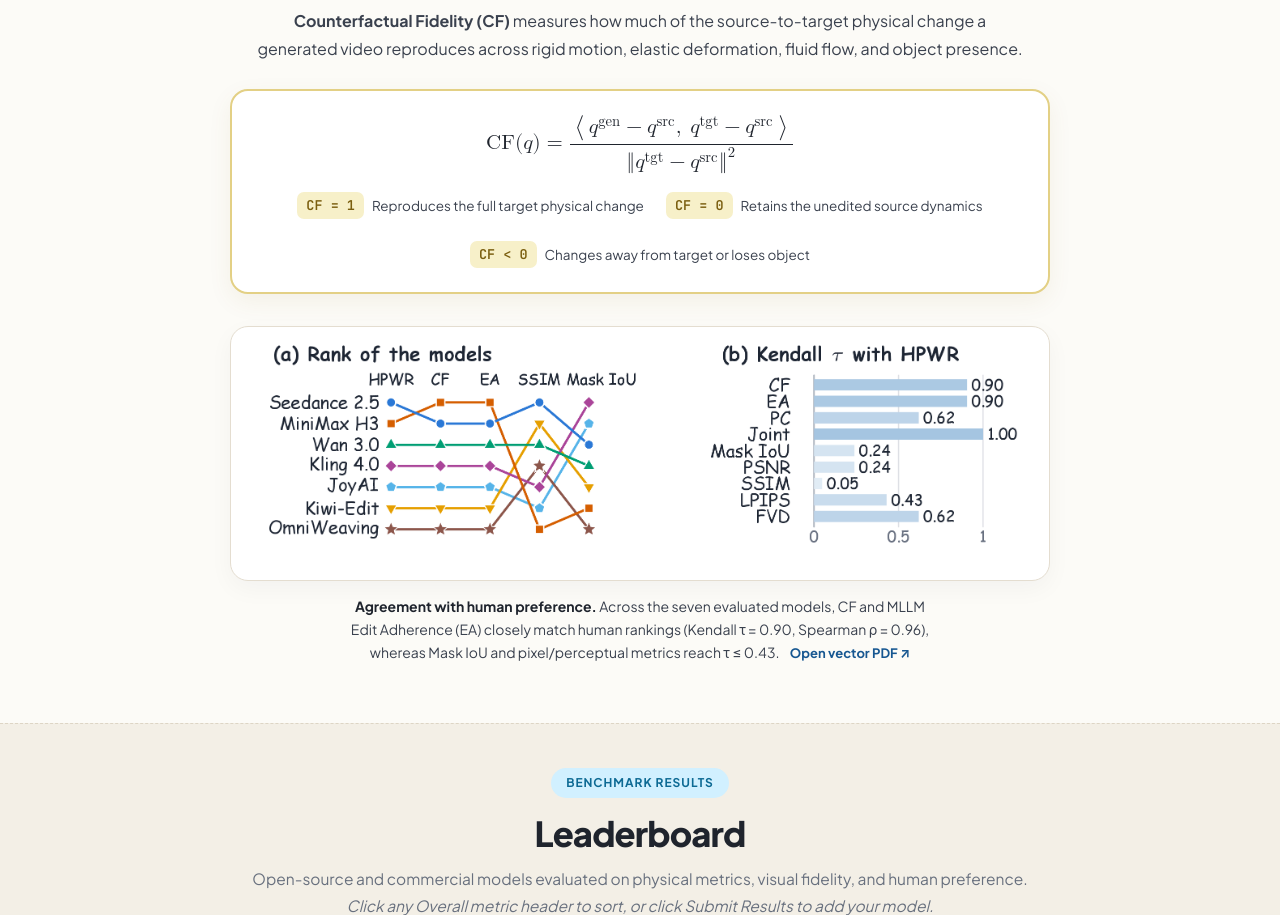
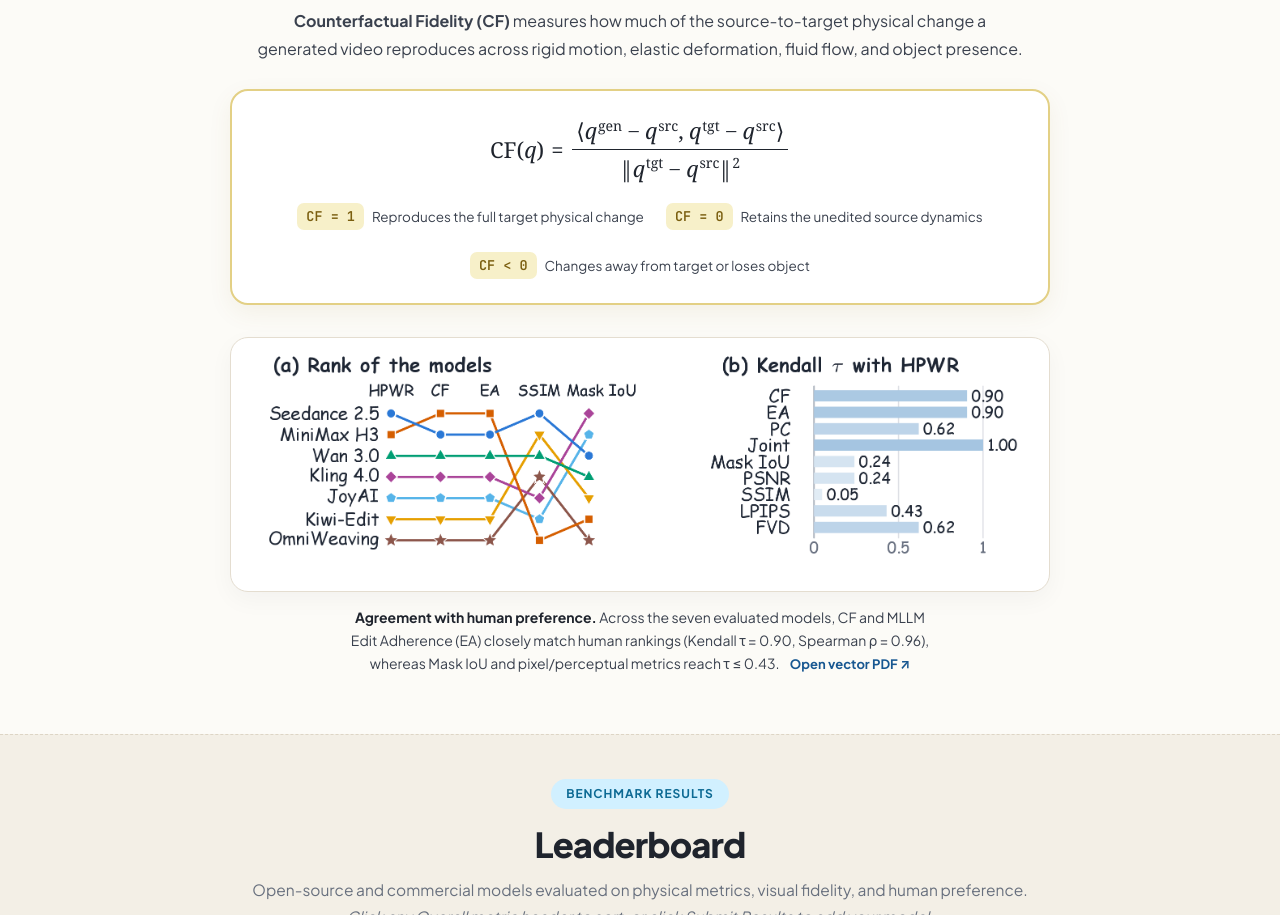
Before and after one commit to phycove/phycove.github.io, a plain HTML site: page index.html in a window 1280 px wide. Shown: the part 5249-6164 px from the top of the page. Drawn offline with Linux system fonts and the light colour scheme.

Commit message:
Set the CF formula in HTML
MathML script spacing depends on each browser's layout and looked cramped
on zoomed 4K screens. The formula is now HTML with an explicit fraction,
italic variables and fixed script offsets, identical at every page zoom.

Co-Authored-By: Claude Opus 5.5 <noreply@anthropic.com>

```diff
--- a/assets/css/style.css
+++ b/assets/css/style.css
@@ -659,7 +659,19 @@ img, video { max-width: 100%; }
   border-radius: 18px; text-align: center;
   box-shadow: 0 8px 24px rgba(122, 94, 15, .07);
 }
-.task-equation math { font-family: "Cambria Math", "STIX Two Math", "Latin Modern Math", math; font-size: 21px; color: var(--ink); }
+/* The CF formula, set in HTML: italic serif variables, upright scripts, explicit spacing */
+.eq { font-family: Cambria, "STIX Two Text", "Times New Roman", serif; color: var(--ink); white-space: nowrap; }
+.task-equation > .eq { display: flex; align-items: center; justify-content: center; margin: 0; font-size: 22px; line-height: 1.45; }
+.eq-var { font-style: italic; }
+.eq-delim { font-family: "Cambria Math", "STIX Two Math", Cambria, serif; }
+.eq-op { margin: 0 .32em; }
+.eq-minus { margin: 0 .24em; }
+.eq-sep { margin-right: .24em; }
+.eq-sup { position: relative; top: -.6em; margin-left: .06em; font-size: .64em; line-height: 0; vertical-align: baseline; }
+.eq-pow { margin-left: .04em; }
+.eq-frac { display: inline-flex; flex-direction: column; align-items: center; margin: 0 .08em; }
+.eq-num { padding: 0 .18em .1em; border-bottom: 1.5px solid currentColor; }
+.eq-den { padding: .12em .18em 0; }
 .task-symbols {
   display: flex; justify-content: center; flex-wrap: wrap; gap: 22px; margin: 18px 0 0;
 }
@@ -964,7 +976,7 @@ img, video { max-width: 100%; }
 @media (max-width: 640px) {
   .title-phrase { white-space: normal; }
   .task-equation { padding: 18px 16px; }
-  .task-equation math { font-size: 18px; }
+  .task-equation > .eq { font-size: 17px; }
   .task-symbols {
     flex-direction: column; align-items: flex-start; gap: 10px;
     max-width: 310px; margin: 16px auto 0;
--- a/index.html
+++ b/index.html
@@ -29,7 +29,7 @@
   <link rel="preconnect" href="https://fonts.googleapis.com">
   <link rel="preconnect" href="https://fonts.gstatic.com" crossorigin>
   <link href="https://fonts.googleapis.com/css2?family=Comic+Neue:wght@700&family=JetBrains+Mono:wght@400;500;600&family=Plus+Jakarta+Sans:wght@400;500;600;700;800&display=swap" rel="stylesheet">
-  <link rel="stylesheet" href="assets/css/style.css?v=20261128f">
+  <link rel="stylesheet" href="assets/css/style.css?v=20261128g">
   <script src="assets/js/app.js?v=20261128c" type="module"></script>
   <script data-goatcounter="https://phycove.goatcounter.com/count" async src="https://gc.zgo.at/count.js"></script>
 </head>
@@ -334,25 +334,15 @@
         </p>
 
         <div class="task-equation" aria-label="Counterfactual Fidelity formula">
-          <math display="block" aria-label="CF of q equals inner product of q gen minus q src and q tgt minus q src divided by squared norm of q tgt minus q src">
-            <mrow>
-              <mi>CF</mi><mo stretchy="false">(</mo><mi>q</mi><mo stretchy="false">)</mo>
-              <mo>=</mo>
-              <mfrac>
-                <mrow>
-                  <mo>&#x27E8;</mo>
-                  <msup><mi>q</mi><mtext>gen</mtext></msup><mo>&#x2212;</mo><msup><mi>q</mi><mtext>src</mtext></msup>
-                  <mo>,</mo><mspace width="0.25em"/>
-                  <msup><mi>q</mi><mtext>tgt</mtext></msup><mo>&#x2212;</mo><msup><mi>q</mi><mtext>src</mtext></msup>
-                  <mo>&#x27E9;</mo>
-                </mrow>
-                <msup>
-                  <mrow><mo>&#x2016;</mo><msup><mi>q</mi><mtext>tgt</mtext></msup><mo>&#x2212;</mo><msup><mi>q</mi><mtext>src</mtext></msup><mo>&#x2016;</mo></mrow>
-                  <mn>2</mn>
-                </msup>
-              </mfrac>
-            </mrow>
-          </math>
+          <!-- Set in HTML rather than MathML so script spacing is identical in every browser and at every page zoom -->
+          <p class="eq" role="math" aria-label="CF of q equals inner product of q gen minus q src and q tgt minus q src divided by squared norm of q tgt minus q src">
+            <span class="eq-lhs">CF<span class="eq-paren">(</span><span class="eq-var">q</span><span class="eq-paren">)</span></span>
+            <span class="eq-op">=</span>
+            <span class="eq-frac">
+              <span class="eq-num"><span class="eq-delim">&#x27E8;</span><span class="eq-var">q</span><sup class="eq-sup">gen</sup><span class="eq-minus">&#x2212;</span><span class="eq-var">q</span><sup class="eq-sup">src</sup><span class="eq-sep">,</span><span class="eq-var">q</span><sup class="eq-sup">tgt</sup><span class="eq-minus">&#x2212;</span><span class="eq-var">q</span><sup class="eq-sup">src</sup><span class="eq-delim">&#x27E9;</span></span>
+              <span class="eq-den"><span class="eq-delim">&#x2016;</span><span class="eq-var">q</span><sup class="eq-sup">tgt</sup><span class="eq-minus">&#x2212;</span><span class="eq-var">q</span><sup class="eq-sup">src</sup><span class="eq-delim">&#x2016;</span><sup class="eq-sup eq-pow">2</sup></span>
+            </span>
+          </p>
           <dl class="task-symbols">
             <div><dt>CF = 1</dt><dd>Reproduces the full target physical change</dd></div>
             <div><dt>CF = 0</dt><dd>Retains the unedited source dynamics</dd></div>
```
